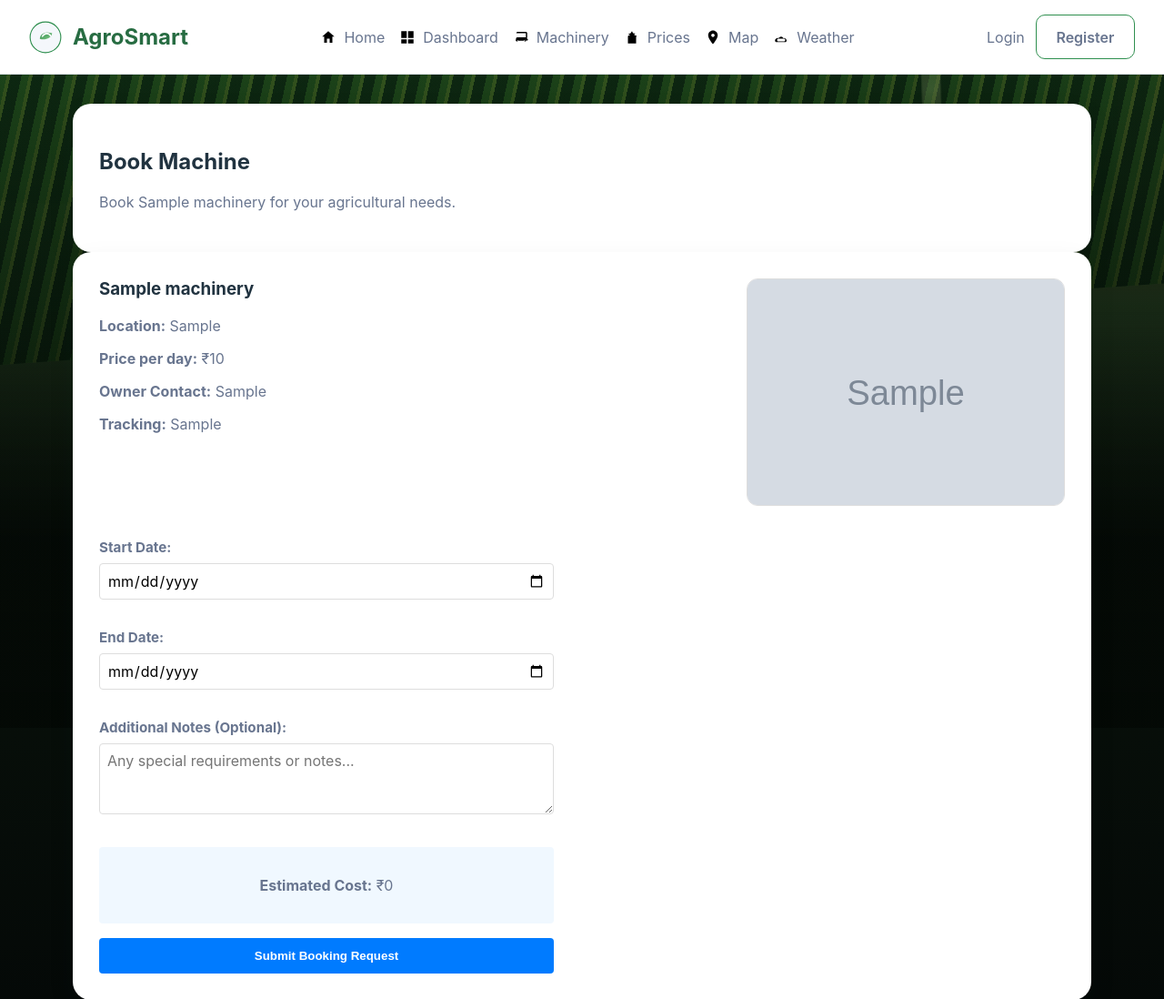
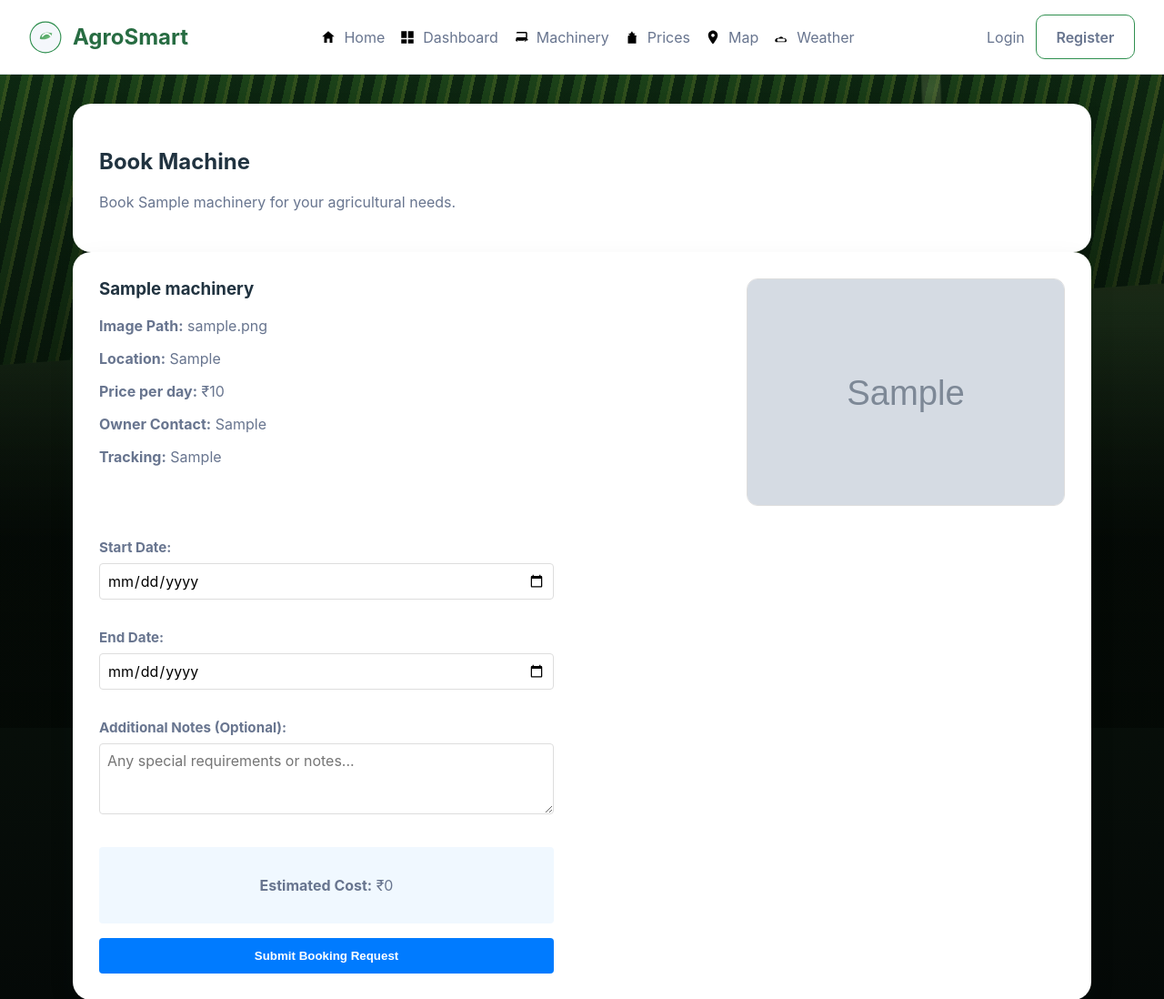
Before and after one commit to lekhangowdamu-max/agrosmart, a Flask app: page /machinery/1 in a window 1280 px wide. Shown: the top 1098 px of the page at 91% size. Run offline with Flask 3, Linux system fonts and the light colour scheme; tables that the repository leaves empty hold one stand-in row (values such as "Sample post"); grey boxes marked "Sample" are stand-in pictures.

Commit message:
debug image path

```diff
--- a/templates/book_machine.html
+++ b/templates/book_machine.html
@@ -12,6 +12,7 @@
     <div class="machine-details">
         <div class="machine-info">
             <h3>{{ machine.name }}</h3>
+            <p><strong>Image Path:</strong> {{ machine.image_url }}</p>
             <p><strong>Location:</strong> {{ machine.location }}</p>
             <p><strong>Price per day:</strong> ₹{{ machine.price_per_day }}</p>
             <p><strong>Owner Contact:</strong> {{ machine.owner_contact }}</p>
```
